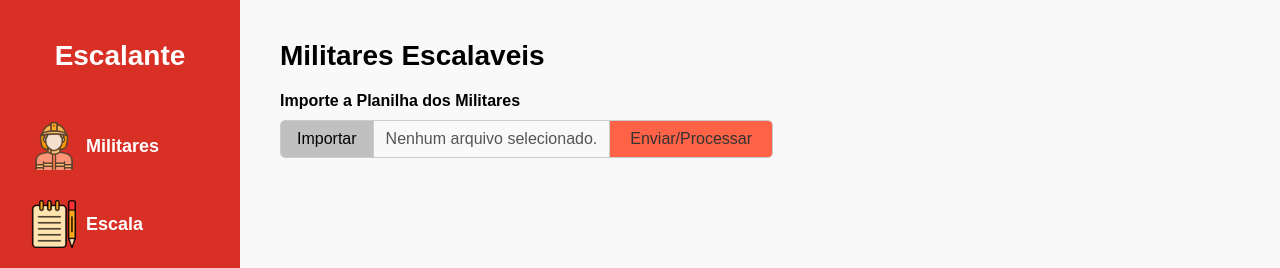
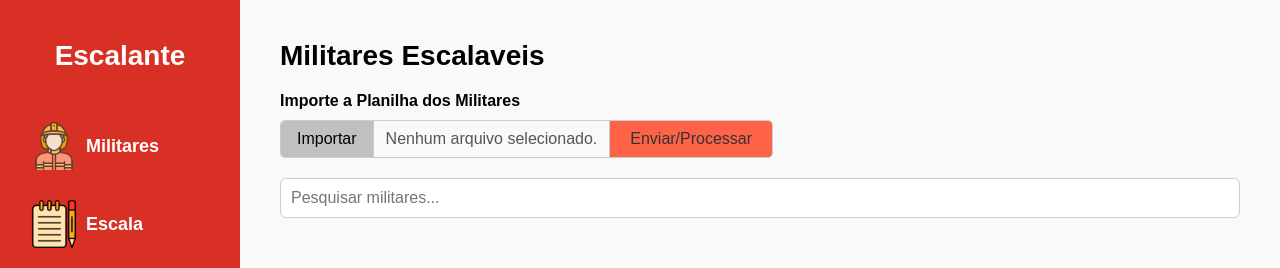
Before and after one commit to joaoAaf/escalante-ddd, a React (Vite) app in the folder front/escalante/: page / in a window 1280 px wide. Shown: the top 268 px of the page. Built offline with nearby package versions, Linux system fonts and the light colour scheme.

Commit message:
Criando componente barra_pesquisa

```diff
--- /dev/null
+++ b/front/escalante/src/components/barra_pesquisa/index.jsx
@@ -0,0 +1,9 @@
+import Styles from './styles.module.css'
+
+export default function BarraPesquisa() {
+    return (
+        <div className={Styles.search}>
+            <input type="text" placeholder="Pesquisar militares..." />
+        </div>
+    )
+}
--- /dev/null
+++ b/front/escalante/src/components/barra_pesquisa/styles.module.css
@@ -0,0 +1,12 @@
+.search {
+    margin-bottom: 20px;
+}
+
+.search input {
+    width: 100%;
+    min-width: 465px;
+    padding: 10px;
+    font-size: 16px;
+    border: 1px solid #ccc;
+    border-radius: 6px;
+}
--- a/front/escalante/src/components/input_upload/styles.module.css
+++ b/front/escalante/src/components/input_upload/styles.module.css
@@ -6,6 +6,7 @@
     border-radius: 5px;
     width: fit-content;
     font-size: 16px;
+    margin-bottom: 20px;
 }
 
 .input_upload .browse_btn {
--- a/front/escalante/src/components/militares/index.jsx
+++ b/front/escalante/src/components/militares/index.jsx
@@ -1,3 +1,4 @@
+import BarraPesquisa from '../barra_pesquisa'
 import InputUpload from '../input_upload'
 import Styles from './styles.module.css'
 
@@ -8,6 +9,7 @@ export default function Militares() {
             <div className={Styles.upload}>
                 <label htmlFor="input_upload" className={Styles.label_upload}>Importe a Planilha dos Militares</label>
                 <InputUpload />
+                <BarraPesquisa />
             </div>
         </div>
     )
```
